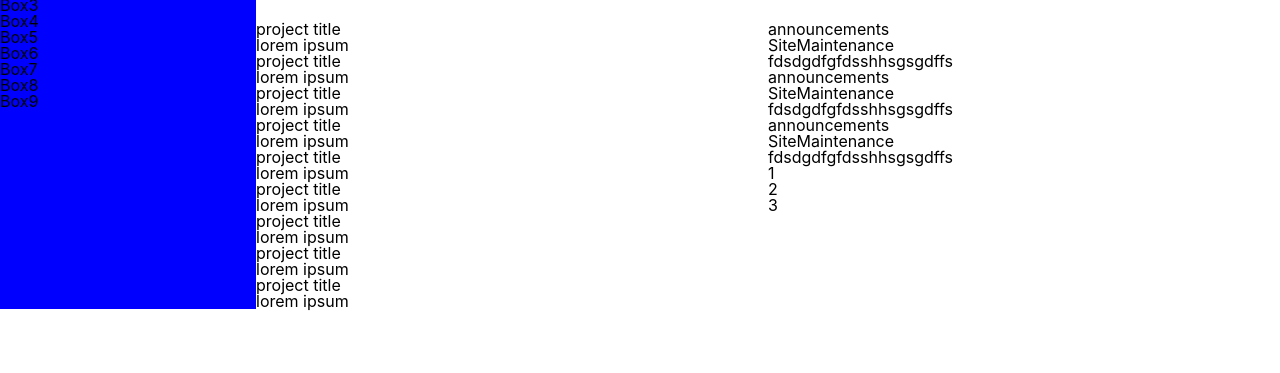
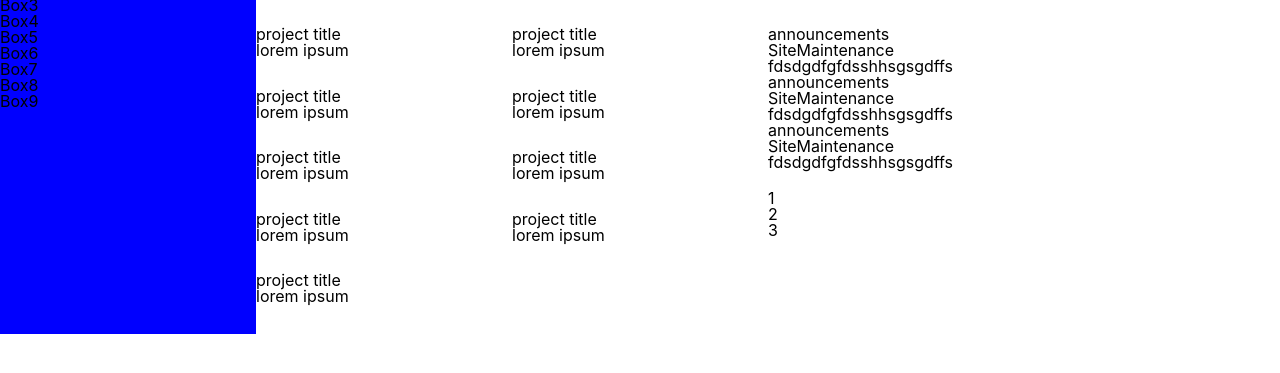
Before and after one commit to mengxihe/Admin-Dashboard, a plain HTML site: page index.html in a window 1280 px wide. Shown: the part 51-424 px from the top of the page. Drawn offline with Linux system fonts and the light colour scheme.

Commit message:
right structures

```diff
--- a/style.css
+++ b/style.css
@@ -82,3 +82,15 @@ table {
     display: grid;
     grid-template-columns: 1fr 1fr;
 }
+
+
+.projects {
+    display: grid;
+    grid-template-columns: 1fr 1fr;
+}
+
+.notifications {
+    display: grid;
+    grid-template-rows: 1fr 1fr;
+    gap: 20px
+}
```
